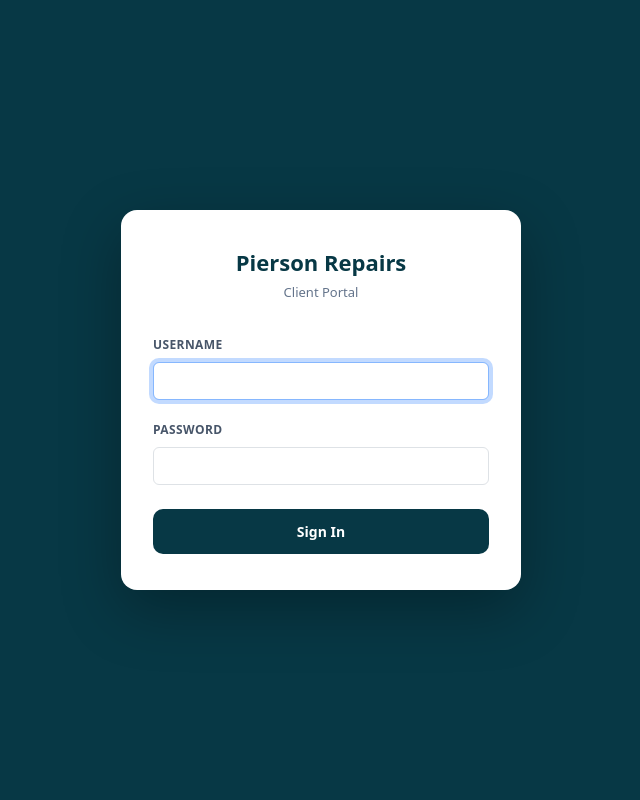
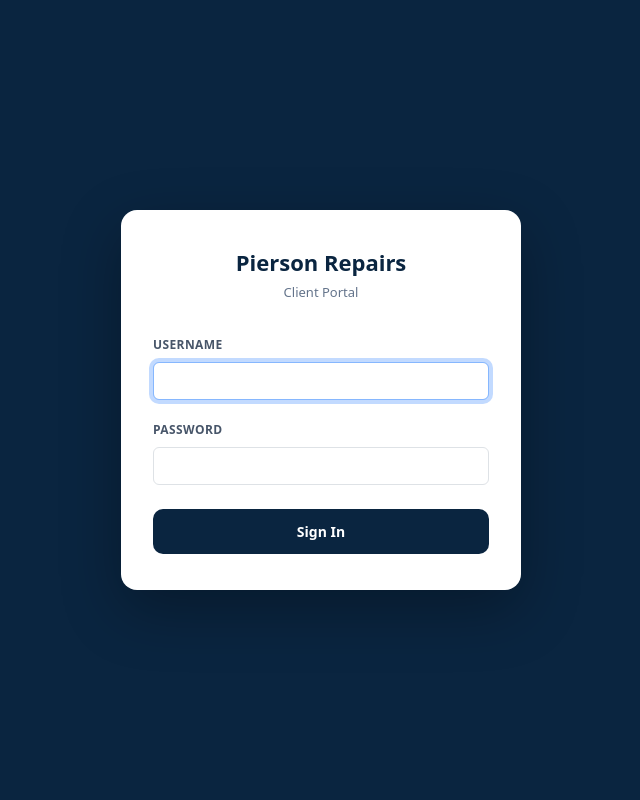
Before and after one commit to jralleman12A/pierson-repairs, a Flask app: page /portal/login in a window 1280 px wide. Shown: the whole page, without its empty margins (319-959 px from the left). Run offline with Flask 3, Linux system fonts and the light colour scheme; some libraries are stand-ins or nearby versions.

Commit message:
Use true navy #0A2540 for brand color

```diff
--- a/templates/landing.html
+++ b/templates/landing.html
@@ -6,8 +6,8 @@
     <title>Pierson Repairs</title>
     <style>
         :root {
-            --navy: #073845;
-            --navy-light: #0d4d5e;
+            --navy: #0A2540;
+            --navy-light: #123458;
             --orange: #EF4F25;
             --orange-dark: #d8431b;
             --ink: #1a2035;
--- a/templates/portal/cp_base.html
+++ b/templates/portal/cp_base.html
@@ -12,7 +12,7 @@
             --border: #e2e8f0;
             --text: #1a2035;
             --muted: #64748b;
-            --accent: #073845;
+            --accent: #0A2540;
             --accent-light: #EF4F25;
             --sidebar-w: 240px;
         }
--- a/templates/portal/cp_login.html
+++ b/templates/portal/cp_login.html
@@ -6,7 +6,7 @@
     <title>Client Portal — Pierson Repairs</title>
     <link href="https://cdn.jsdelivr.net/npm/bootstrap@5.3.3/dist/css/bootstrap.min.css" rel="stylesheet">
     <style>
-        body { background: #073845; display: flex; align-items: center; justify-content: center; min-height: 100vh; }
+        body { background: #0A2540; display: flex; align-items: center; justify-content: center; min-height: 100vh; }
         .login-card {
             background: #fff;
             border-radius: 16px;
@@ -16,10 +16,10 @@
             box-shadow: 0 20px 60px rgba(0,0,0,.3);
         }
         .login-logo { text-align: center; margin-bottom: 28px; }
-        .login-logo .brand { font-size: 22px; font-weight: 800; color: #073845; }
+        .login-logo .brand { font-size: 22px; font-weight: 800; color: #0A2540; }
         .login-logo .sub { font-size: 13px; color: #64748b; margin-top: 4px; }
         .form-label { font-size: 12px; font-weight: 600; color: #475569; text-transform: uppercase; letter-spacing: .4px; }
-        .btn-login { background: #073845; color: #fff; border: none; border-radius: 10px; padding: 12px; font-weight: 700; width: 100%; font-size: 14px; }
+        .btn-login { background: #0A2540; color: #fff; border: none; border-radius: 10px; padding: 12px; font-weight: 700; width: 100%; font-size: 14px; }
         .btn-login:hover { background: #243660; color: #fff; }
     </style>
 </head>
--- a/templates/portal/cp_repair_detail.html
+++ b/templates/portal/cp_repair_detail.html
@@ -4,7 +4,7 @@
 
 {% block content %}
 <div style="margin-bottom:16px;">
-    <a href="{{ url_for('cp_repairs') }}" style="font-size:13px; color:#073845;">&larr; Back to all repairs</a>
+    <a href="{{ url_for('cp_repairs') }}" style="font-size:13px; color:#0A2540;">&larr; Back to all repairs</a>
 </div>
 
 <div class="cp-card">
--- a/templates/portal/cp_repairs.html
+++ b/templates/portal/cp_repairs.html
@@ -56,7 +56,7 @@
                     <td>{{ unit.shipped_back_date|dash }}</td>
                     <td>
                         <a href="{{ url_for('cp_repair_detail', unit_id=unit.id) }}"
-                           style="font-size:12px; color:#073845;">View</a>
+                           style="font-size:12px; color:#0A2540;">View</a>
                     </td>
                 </tr>
             {% endfor %}
--- a/templates/portal/cp_report_detail.html
+++ b/templates/portal/cp_report_detail.html
@@ -4,7 +4,7 @@
 
 {% block content %}
 <div style="margin-bottom:16px;">
-    <a href="{{ url_for('cp_reports') }}" style="font-size:13px;color:#073845;">&larr; Back to Reports</a>
+    <a href="{{ url_for('cp_reports') }}" style="font-size:13px;color:#0A2540;">&larr; Back to Reports</a>
 </div>
 
 <div class="cp-card">
```
Also changed, not shown: templates/portal/cp_dashboard.html (+6 -6 lines).
